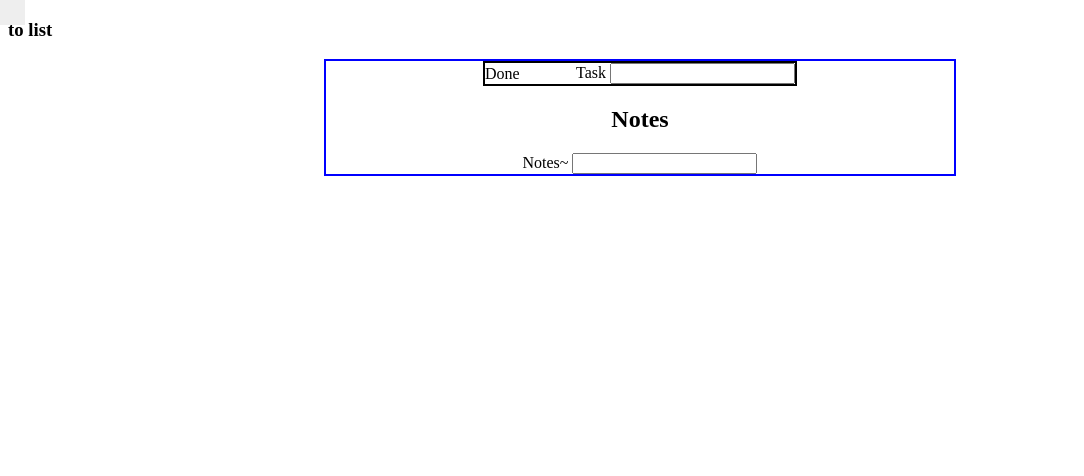
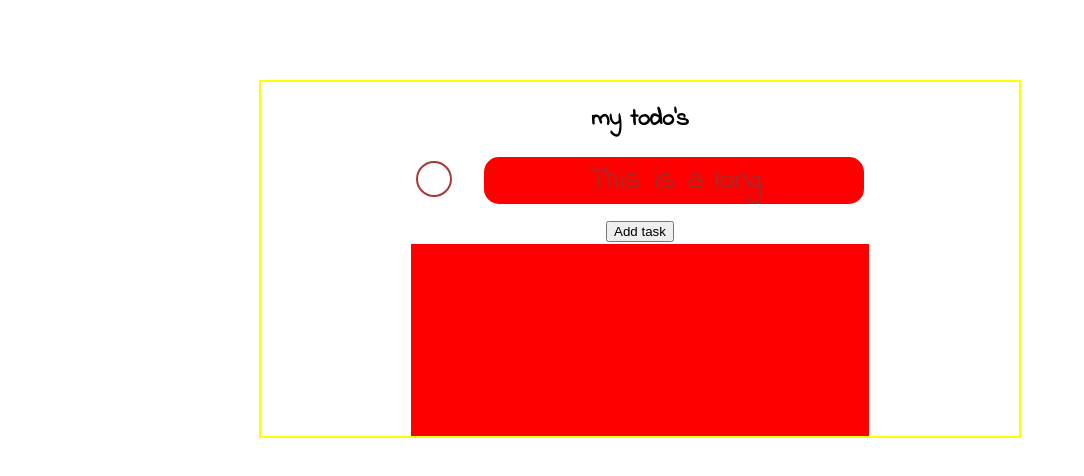
Before and after one commit to Desmends27/my_todos, a plain HTML site: page index.html in a window 1280 px wide. Shown: the whole page, without its empty margins (0-1084 px from the left). Drawn offline with Linux system fonts and the light colour scheme.

Commit message:
made basic layout

```diff
--- a/index.html
+++ b/index.html
@@ -5,29 +5,29 @@
   <meta name="viewport" content="width=device-width, initial-scale=1.0">
   <title>Document</title>
   <link rel="stylesheet" href="./style.css">
+
 </head>
 <body>
-    <header>
-        <h3>to list</h3>
-    </header>
-    <main class="container">
-        <div class="todo_container row">
-            <div class="check_container">
-                <label>Done
-                    <input type="checkbox" checked="checked">
-                    <span class="checkmark"></span>
+  <div class="container">
+    <h2 class="header">my todo's</h2>
+    <div class="tasks_container">
+        <div class="task">
+            <label for="done" class="c-custom-checkbox" id="todo">
+                <input type="checkbox" name="done">
+                <svg viewBox="0 0 60 40" aria-hidden="true" focusable="false"><path d="M21,2 C13.4580219,4.16027394 1.62349378,18.3117469 3,19 C9.03653312,22.0182666 25.2482171,10.3758914 30,8 C32.9363621,6.53181896 41.321398,1.67860195 39,4 C36.1186011,6.8813989 3.11316157,27.1131616 5,29 C10.3223659,34.3223659 30.6434647,19.7426141 35,18 C41.2281047,15.5087581 46.3445303,13.6554697 46,14 C42.8258073,17.1741927 36.9154967,19.650702 33,22 C30.3136243,23.6118254 17,31.162498 17,34 C17,40.4724865 54,12.4064021 54,17 C54,23.7416728 34,27.2286213 34,37" stroke-width="4" fill="none" stroke-dasharray="270" stroke-dashoffset="270" ></path></svg>
               </label>
-            </div>
-            <div class="task">
-                <label for="task">Task</label>
-                <input type="text" name="task" id="task">
+              <p class="description">This is a long</p>
         </div>
     </div>
+    <div class="add">
+        <button>Add task</button>
+    </div>
     <div class="notes">
-            <h2>Notes</h2>
-            <label for="notes">Notes</label>~
-            <input type="text" name="notes" id="notes">
+        <div class="textarea">
         </div>
-    </main>
+    </div>
+  </div>
+  <script src="./script.js">
+  </script>
 </body>
 </html>
--- a/style.css
+++ b/style.css
@@ -1,43 +1,86 @@
-*{
-    box-sizing: border-box;
+@import url(https://fonts.googleapis.com/css?family=Indie+Flower);
+
+:root{
+    --main-background_color: #ccc
+    --background-color: brown;
+    --checkbox-color: rgba(165, 42, 42, 0.932);
+    --text: brown;
+    --task-background: red;
 }
-:root{
-    --background-main: #ccc;
-    --text: green;
-    --done: blue;
+
+body {
+    background-color: var(--main-background_color);
+    font-family: Indie Flower;
+  }
+.container{
+    margin: auto;
+    min-width: 50%;
+    width: 60%;
+    border: 2px solid yellow;
+    text-align: center;
+    margin-top: 5em;
 }
-.container{
-    min-width: max-content;
-    width: 50%;
-    border: 2px solid blue;
-    margin: auto;
-    text-align: center;
-}
-.row{
+.task{
     display: flex;
     align-items: center;
-    justify-content: space-between;
+    justify-content: center;
+    gap: 2em;
+    width: 100%;
+    margin: auto;
+    padding: 0;
+    overflow: hidden;
+    margin-bottom: 1em;
+}
+.description{
+    font-size: 2em;
+    margin: 0;
+    color: var(--text);
+    overflow: auto;
+    word-wrap: break-word;
+    background-color: var(--task-background);
+    border-radius: 15px;
+    min-width: 50%;
+    max-width: 80%;
+}
+.c-custom-checkbox{
+    display: block;
+    position: relative;
+    cursor: pointer;
+    color: var(--checkbox-color);
+}
+.c-custom-checkbox svg{
+    display: inline-block;
+    vertical-align: middle;
+    margin-bottom: .2em;
+    width: 2em;
+    height: 2em;
+    border: 2px solid currentColor;
+    border-radius: 200px;
+}
+.c-custom-checkbox input[type="checkbox"] {
+    opacity: 0;
+    width: 2em;
+    height: 2em;
+    position: absolute;
+    top: 0.1em;
+    left: 0.1em;
+}
+.c-custom-checkbox svg path {
+    transition: stroke-dashoffset .4s linear;
+}
+.c-custom-checkbox input[type="checkbox"]:checked + svg path {
+    stroke-dashoffset: 0;
+    stroke: currentColor;
+}
+.c-custom-checkbox input[type="checkbox"]:checked + svg + #todo {
+    text-decoration: line-through;
+}
+.c-custom-checkbox input[type="checkbox"]:focus:not(:focus-visible) + svg {
+    outline: none;
+}
+.notes{
+    background-color: red;
+    padding: 6em;
+    width: 35%;
     margin: auto;
 }
-.todo_container{
-    margin: auto;
-   border: 2px solid black;;
-   width: 50%;
-}
-
-.todo_container label input {
-    position: absolute;
-    opacity: 0;
-    cursor: pointer;
-    height: 0;
-    width: 0;
-  }
-
-  .checkmark {
-    position: absolute;
-    top: 0;
-    left: 0;
-    height: 25px;
-    width: 25px;
-    background-color: #eee;
-  }
```
Also changed, not shown: script.js (added). Lines whose indentation alone changed are shown as unchanged.
